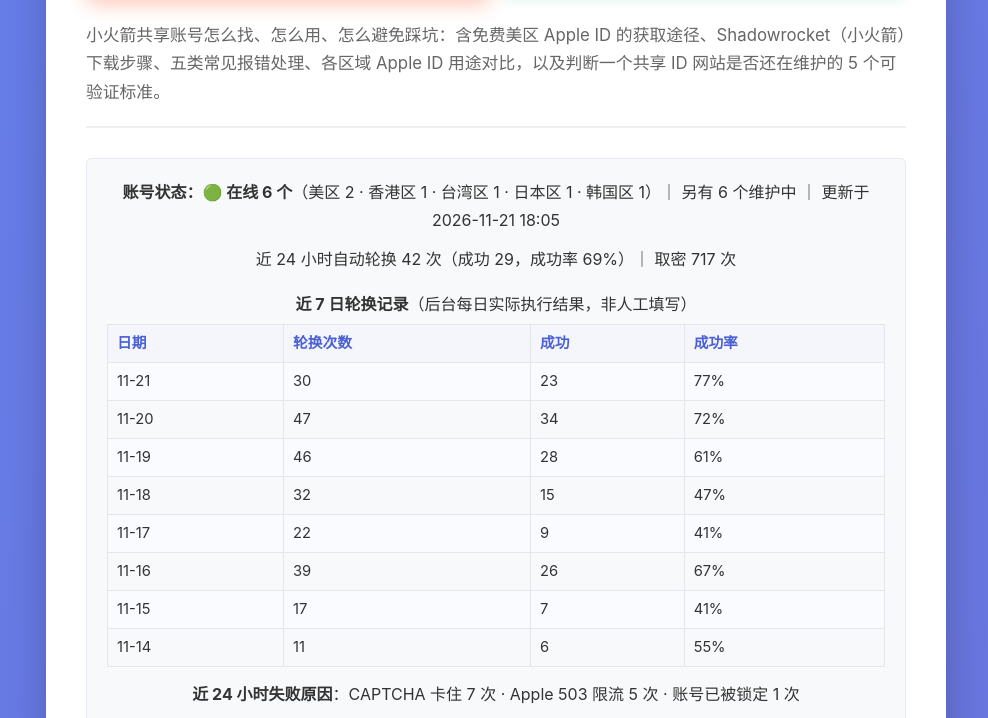
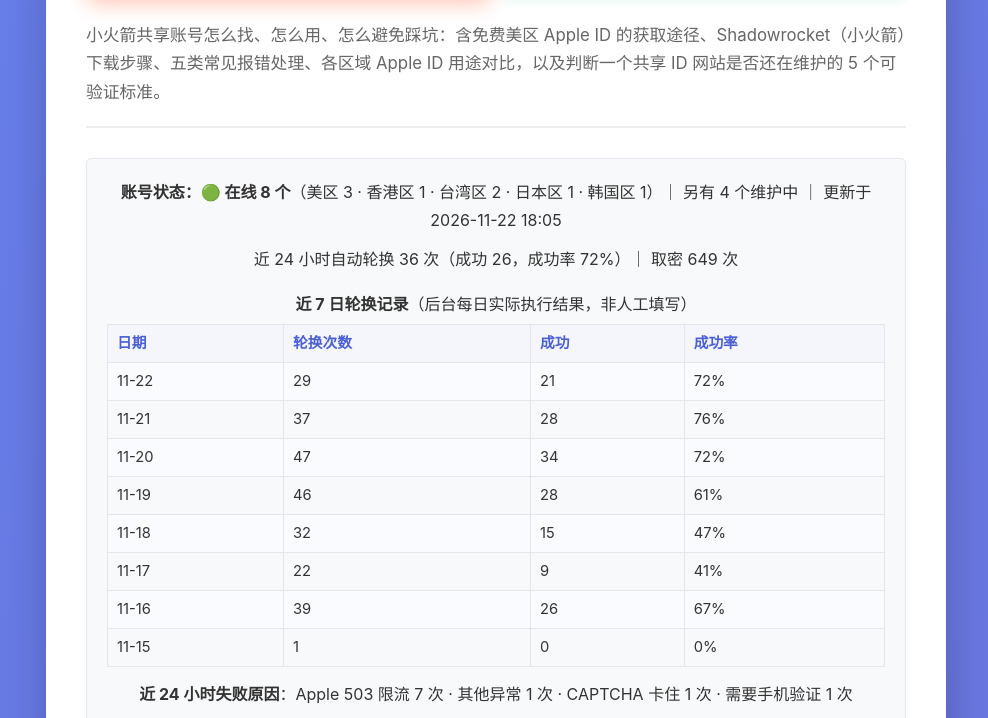
Before and after one commit to gulliblerea/-id-, a plain HTML site: page index.html in a window 1280 px wide. Shown: the part 220-938 px from the top of the page, without its empty margins (144-1132 px from the left). Drawn offline with Linux system fonts and the light colour scheme.

Commit message:
data: 更新 /-id-/ 今日账号状态（2026-11-22，在线 8）

```diff
--- a/index.html
+++ b/index.html
@@ -175,21 +175,21 @@ box-shadow:0 4px 12px rgba(16,185,129,.12)}
 
         <div class="link-box cta-top">
             <!-- DAILY_STATUS_START -->
-            <p><strong>账号状态：🟢 在线 6 个</strong>（美区 2 · 香港区 1 · 台湾区 1 · 日本区 1 · 韩国区 1）｜ 另有 6 个维护中 ｜ 更新于 2026-11-21 18:05</p>
-            <p>近 24 小时自动轮换 42 次（成功 29，成功率 69%）｜ 取密 717 次</p>
+            <p><strong>账号状态：🟢 在线 8 个</strong>（美区 3 · 香港区 1 · 台湾区 2 · 日本区 1 · 韩国区 1）｜ 另有 4 个维护中 ｜ 更新于 2026-11-22 18:05</p>
+            <p>近 24 小时自动轮换 36 次（成功 26，成功率 72%）｜ 取密 649 次</p>
             <p style="margin:18px 0 6px;"><strong>近 7 日轮换记录</strong>（后台每日实际执行结果，非人工填写）</p>
             <table style="width:100%;border-collapse:collapse;margin:0 0 14px;font-size:.92em;">
             <tr><th style="border:1px solid #e3e6ea;padding:6px 9px;background:#f4f6fb;text-align:left;">日期</th><th style="border:1px solid #e3e6ea;padding:6px 9px;background:#f4f6fb;text-align:left;">轮换次数</th><th style="border:1px solid #e3e6ea;padding:6px 9px;background:#f4f6fb;text-align:left;">成功</th><th style="border:1px solid #e3e6ea;padding:6px 9px;background:#f4f6fb;text-align:left;">成功率</th></tr>
-            <tr><td style="border:1px solid #e3e6ea;padding:6px 9px;">11-21</td><td style="border:1px solid #e3e6ea;padding:6px 9px;">30</td><td style="border:1px solid #e3e6ea;padding:6px 9px;">23</td><td style="border:1px solid #e3e6ea;padding:6px 9px;">77%</td></tr>
+            <tr><td style="border:1px solid #e3e6ea;padding:6px 9px;">11-22</td><td style="border:1px solid #e3e6ea;padding:6px 9px;">29</td><td style="border:1px solid #e3e6ea;padding:6px 9px;">21</td><td style="border:1px solid #e3e6ea;padding:6px 9px;">72%</td></tr>
+            <tr><td style="border:1px solid #e3e6ea;padding:6px 9px;">11-21</td><td style="border:1px solid #e3e6ea;padding:6px 9px;">37</td><td style="border:1px solid #e3e6ea;padding:6px 9px;">28</td><td style="border:1px solid #e3e6ea;padding:6px 9px;">76%</td></tr>
             <tr><td style="border:1px solid #e3e6ea;padding:6px 9px;">11-20</td><td style="border:1px solid #e3e6ea;padding:6px 9px;">47</td><td style="border:1px solid #e3e6ea;padding:6px 9px;">34</td><td style="border:1px solid #e3e6ea;padding:6px 9px;">72%</td></tr>
             <tr><td style="border:1px solid #e3e6ea;padding:6px 9px;">11-19</td><td style="border:1px solid #e3e6ea;padding:6px 9px;">46</td><td style="border:1px solid #e3e6ea;padding:6px 9px;">28</td><td style="border:1px solid #e3e6ea;padding:6px 9px;">61%</td></tr>
             <tr><td style="border:1px solid #e3e6ea;padding:6px 9px;">11-18</td><td style="border:1px solid #e3e6ea;padding:6px 9px;">32</td><td style="border:1px solid #e3e6ea;padding:6px 9px;">15</td><td style="border:1px solid #e3e6ea;padding:6px 9px;">47%</td></tr>
             <tr><td style="border:1px solid #e3e6ea;padding:6px 9px;">11-17</td><td style="border:1px solid #e3e6ea;padding:6px 9px;">22</td><td style="border:1px solid #e3e6ea;padding:6px 9px;">9</td><td style="border:1px solid #e3e6ea;padding:6px 9px;">41%</td></tr>
             <tr><td style="border:1px solid #e3e6ea;padding:6px 9px;">11-16</td><td style="border:1px solid #e3e6ea;padding:6px 9px;">39</td><td style="border:1px solid #e3e6ea;padding:6px 9px;">26</td><td style="border:1px solid #e3e6ea;padding:6px 9px;">67%</td></tr>
-            <tr><td style="border:1px solid #e3e6ea;padding:6px 9px;">11-15</td><td style="border:1px solid #e3e6ea;padding:6px 9px;">17</td><td style="border:1px solid #e3e6ea;padding:6px 9px;">7</td><td style="border:1px solid #e3e6ea;padding:6px 9px;">41%</td></tr>
-            <tr><td style="border:1px solid #e3e6ea;padding:6px 9px;">11-14</td><td style="border:1px solid #e3e6ea;padding:6px 9px;">11</td><td style="border:1px solid #e3e6ea;padding:6px 9px;">6</td><td style="border:1px solid #e3e6ea;padding:6px 9px;">55%</td></tr>
+            <tr><td style="border:1px solid #e3e6ea;padding:6px 9px;">11-15</td><td style="border:1px solid #e3e6ea;padding:6px 9px;">1</td><td style="border:1px solid #e3e6ea;padding:6px 9px;">0</td><td style="border:1px solid #e3e6ea;padding:6px 9px;">0%</td></tr>
             </table>
-            <p><strong>近 24 小时失败原因</strong>：CAPTCHA 卡住 7 次 · Apple 503 限流 5 次 · 账号已被锁定 1 次</p>
+            <p><strong>近 24 小时失败原因</strong>：Apple 503 限流 7 次 · 其他异常 1 次 · CAPTCHA 卡住 1 次 · 需要手机验证 1 次</p>
             <p style="color:#666;font-size:.92em;">说明：以上数字由后台轮换系统实时统计——每次轮换都会真实登录 App Store 验证账号可用性，失败即移出可用池并补充新号。因此「在线数」是经过实际验证的可用账号数，不是列表里的名义数量；数量与成功率每天变化属正常。</p>
             <!-- DAILY_STATUS_END -->
             <p><a href="https://id.tangping.icu" target="_blank" rel="noopener">前往免费美区 Apple ID 实时获取页</a></p>
--- a/sitemap.xml
+++ b/sitemap.xml
@@ -2,7 +2,7 @@
 <urlset xmlns="http://www.sitemaps.org/schemas/sitemap/0.9">
   <url>
     <loc>https://gulliblerea.github.io/-id-/</loc>
-    <lastmod>2026-11-21</lastmod>
+    <lastmod>2026-11-22</lastmod>
     <changefreq>daily</changefreq>
     <priority>1.0</priority>
   </url>
```
